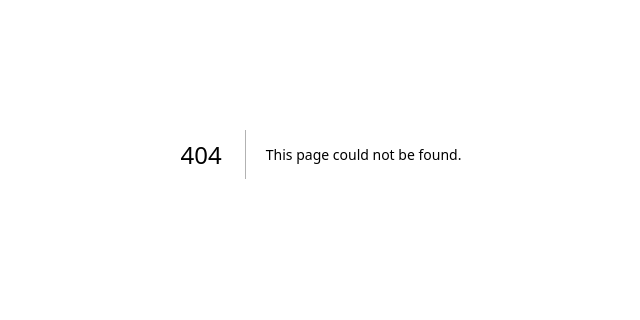
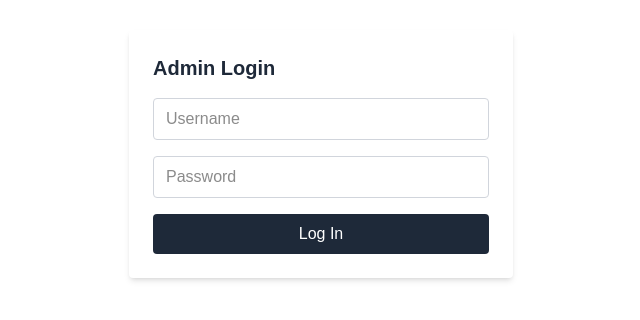
Before and after one commit to serayayakta/knife-shop, a Next.js app: page /admin/login in a window 1280 px wide. Before the commit this address had no page. Shown: the part 246-566 px from the top of the page, without its empty margins (319-959 px from the left). Built offline with nearby package versions, Linux system fonts and the light colour scheme.

Commit message:
Implement admin login with real API using query params; add route protection and localStorage-based session management

```diff
--- /dev/null
+++ b/app/admin/(protected)/dashboard/page.tsx
@@ -0,0 +1,8 @@
+export default function AdminDashboard() {
+  return (
+    <div className="p-6">
+      <h2 className="text-2xl font-bold mb-4">Admin Dashboard</h2>
+      <p>This is a protected admin page.</p>
+    </div>
+  );
+}
--- /dev/null
+++ b/app/admin/(protected)/layout.tsx
@@ -0,0 +1,29 @@
+"use client";
+
+import { useRouter } from "next/navigation";
+import { useEffect, useState } from "react";
+import { isSessionValid, clearAdminSession } from "@/lib/auth/session";
+
+export default function AdminProtectedLayout({
+  children,
+}: {
+  children: React.ReactNode;
+}) {
+  const router = useRouter();
+  const [isReady, setIsReady] = useState(false);
+
+  useEffect(() => {
+    const valid = isSessionValid();
+
+    if (!valid) {
+      clearAdminSession();
+      router.replace("/admin/login");
+    } else {
+      setIsReady(true);
+    }
+  }, [router]);
+
+  if (!isReady) return null;
+
+  return <>{children}</>;
+}
--- /dev/null
+++ b/app/admin/login/page.tsx
@@ -0,0 +1,65 @@
+"use client";
+
+import { useState } from "react";
+import { useRouter } from "next/navigation";
+import { loginAdmin } from "@/lib/auth/loginAdmin";
+import { setAdminSession } from "@/lib/auth/session";
+
+export default function AdminLoginPage() {
+  const router = useRouter();
+  const [username, setUsername] = useState("");
+  const [password, setPassword] = useState("");
+  const [error, setError] = useState("");
+
+  const handleLogin = async (e: React.FormEvent) => {
+    e.preventDefault();
+    setError("");
+
+    const res = await loginAdmin({ username, password });
+
+    if (res.success) {
+      setAdminSession();
+      router.push("/admin/dashboard");
+    } else {
+      setError(res.message || "Login failed");
+    }
+  };
+
+  return (
+    <main className="min-h-screen flex items-center justify-center px-4">
+      <form
+        onSubmit={handleLogin}
+        className="w-full max-w-sm bg-white p-6 rounded shadow-md space-y-4"
+      >
+        <h1 className="text-xl font-semibold text-gray-800">Admin Login</h1>
+
+        <input
+          type="text"
+          placeholder="Username"
+          value={username}
+          onChange={(e) => setUsername(e.target.value)}
+          className="w-full border border-gray-300 px-3 py-2 rounded"
+          required
+        />
+
+        <input
+          type="password"
+          placeholder="Password"
+          value={password}
+          onChange={(e) => setPassword(e.target.value)}
+          className="w-full border border-gray-300 px-3 py-2 rounded"
+          required
+        />
+
+        {error && <p className="text-red-600 text-sm">{error}</p>}
+
+        <button
+          type="submit"
+          className="w-full bg-gray-800 text-white py-2 rounded hover:bg-gray-700 transition"
+        >
+          Log In
+        </button>
+      </form>
+    </main>
+  );
+}
--- /dev/null
+++ b/src/lib/auth/loginAdmin.ts
@@ -0,0 +1,45 @@
+export interface LoginPayload {
+  username: string;
+  password: string;
+}
+
+export interface LoginResponse {
+  success: boolean;
+  message?: string;
+}
+
+export async function loginAdmin({
+  username,
+  password,
+}: LoginPayload): Promise<LoginResponse> {
+  try {
+    const params = new URLSearchParams({
+      username,
+      password,
+    });
+
+    const res = await fetch(
+      `https://blade-commerce.onrender.com/api/auth/login?${params.toString()}`,
+      {
+        method: "POST",
+        headers: {
+          Accept: "*/*",
+        },
+      }
+    );
+
+    if (!res.ok) {
+      return { success: false, message: "Login failed" };
+    }
+
+    const data = await res.json();
+
+    if (data === true) {
+      return { success: true };
+    } else {
+      return { success: false, message: "Invalid credentials" };
+    }
+  } catch {
+    return { success: false, message: "Network error on login" };
+  }
+}
--- /dev/null
+++ b/src/lib/auth/session.ts
@@ -0,0 +1,21 @@
+const SESSION_KEY = "adminSession";
+const EXPIRY_KEY = "adminSessionExpiry";
+const SESSION_DURATION = 1000 * 60 * 60; // 1 hour
+
+export function setAdminSession() {
+  localStorage.setItem(SESSION_KEY, "active");
+  localStorage.setItem(EXPIRY_KEY, String(Date.now() + SESSION_DURATION));
+}
+
+export function clearAdminSession() {
+  localStorage.removeItem(SESSION_KEY);
+  localStorage.removeItem(EXPIRY_KEY);
+}
+
+export function isSessionValid(): boolean {
+  const session = localStorage.getItem(SESSION_KEY);
+  const expiry = localStorage.getItem(EXPIRY_KEY);
+  const now = Date.now();
+
+  return !!session && !!expiry && now < Number(expiry);
+}
```
